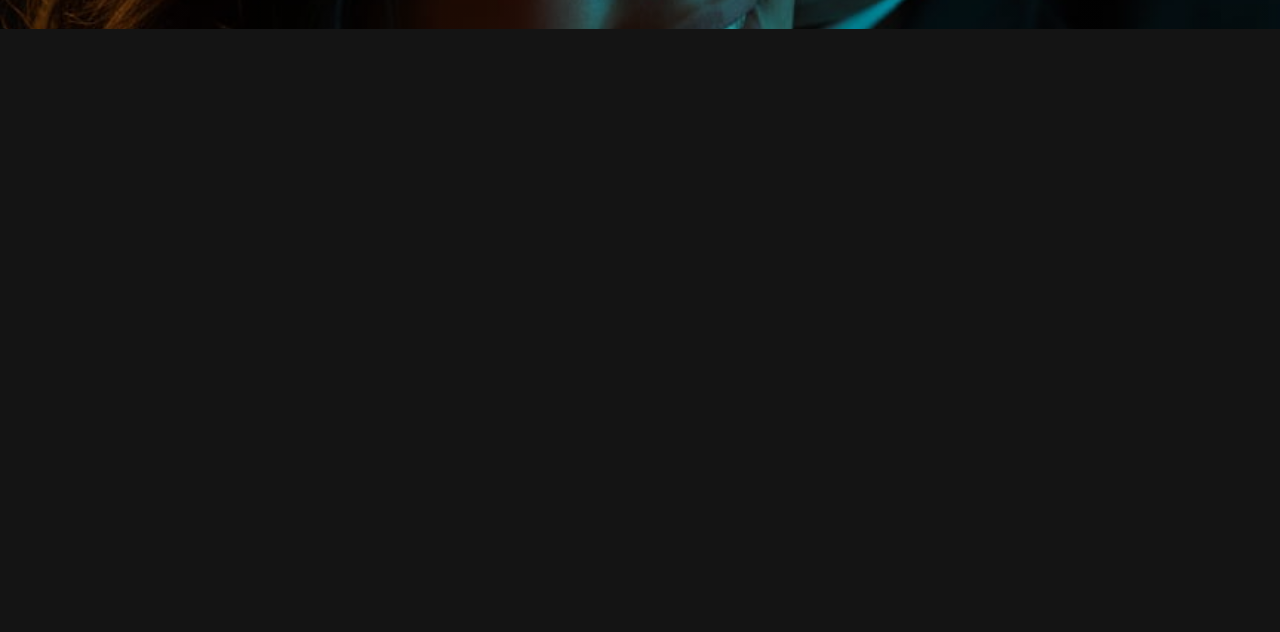
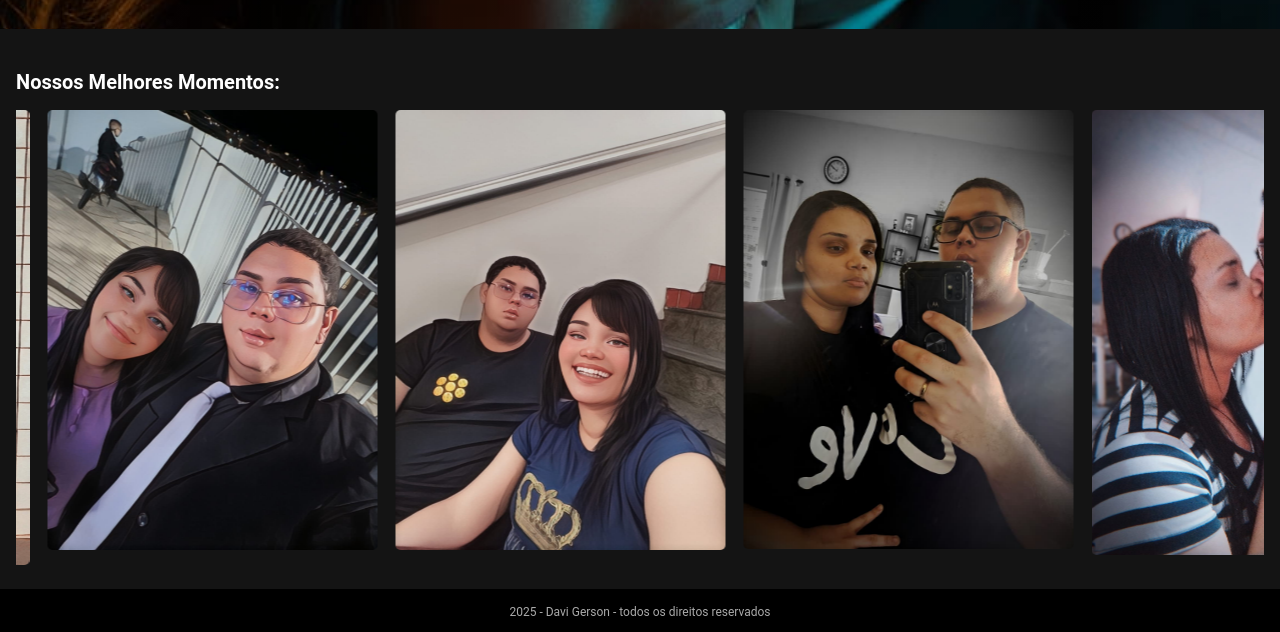
Before and after one commit to Davialves22/projeto-aniversario-Juliana, a plain HTML site: page index.html in a window 1280 px wide. Shown: the part 511-1143 px from the top of the page. Before the commit the page ends 800 px from the top, so only its background shows below. Drawn offline with nearby package versions, Linux system fonts and the light colour scheme.

Commit message:
feito o footer

```diff
--- a/index.html
+++ b/index.html
@@ -1,5 +1,5 @@
 <!DOCTYPE html>
-<html lang="en">
+<html lang="pt-br">
   <head>
     <meta charset="UTF-8">
     <meta name="viewport" content="width=device-width, initial-scale=1.0">
@@ -12,6 +12,11 @@
       href="https://cdnjs.cloudflare.com/ajax/libs/font-awesome/7.0.1/css/all.min.css"
       integrity="sha512-2SwdPD6INVrV/lHTZbO2nodKhrnDdJK9/kg2XD1r9uGqPo1cUbujc+IYdlYdEErWNu69gVcYgdxlmVmzTWnetw=="
       crossorigin="anonymous" referrerpolicy="no-referrer" />
+
+    <link
+      rel="stylesheet"
+      href="https://cdn.jsdelivr.net/npm/swiper@12/swiper-bundle.min.css" />
+
   </head>
   <body>
 
@@ -90,6 +95,35 @@
       </div>
     </section>
 
+    <section class="momentos">
+      <h2>Nossos Melhores Momentos:</h2>
+
+      <!--Swiper de fotos-->
+      <div class="swiper">
+
+        <div class="swiper-wrapper">
+
+          <div class="swiper-slide"><img src="inserts/Foto1.jpeg" alt></div>
+          <div class="swiper-slide"><img src="inserts/Foto2.jpeg" alt></div>
+          <div class="swiper-slide"><img src="inserts/Foto3.jpeg" alt></div>
+          <div class="swiper-slide"><img src="inserts/Foto4.jpeg" alt></div>
+          <div class="swiper-slide"><img src="inserts/foto5.jpeg" alt></div>
+          <div class="swiper-slide"><img src="inserts/Foto6.jpeg" alt></div>
+          <div class="swiper-slide"><img src="inserts/Foto9.jpeg" alt></div>
+
+        </div>
+
+      </div>
+
+    </section>
+
+    <footer>
+      2025 - Davi Gerson - todos os direitos reservados
+    </footer>
+
+    <script
+      src="https://cdn.jsdelivr.net/npm/swiper@12/swiper-bundle.min.js"></script>
     <script src="script.js"></script>
+
   </body>
 </html>
--- a/script.js
+++ b/script.js
@@ -0,0 +1,21 @@
+const swiper = new Swiper(".swiper", {
+  // Optional parameters
+  direction: "horizontal",
+
+  loop: true,
+  autoplay: {
+    delay: 2500,
+    disableOnInteraction: false,
+  },
+
+  slidesPerView: 2,
+  spaceBetween: 10,
+  loop: true,
+  breakpoints: {
+    600: {
+      loop: true,
+      slidesPerView: 4,
+      spaceBetween: 18,
+    },
+  },
+});
--- a/style.css
+++ b/style.css
@@ -89,3 +89,42 @@ body {
   cursor: pointer;
   font-size: 14px;
 }
+
+.momentos {
+  padding: 1.5rem 1rem;
+}
+
+.momentos h2 {
+  margin-bottom: 1rem;
+  font-size: 20px;
+}
+
+.swiper {
+  width: 100%;
+  padding-bottom: 20px;
+}
+
+.swiper-slide {
+  width: auto !important;
+}
+
+.swiper-slide img {
+  display: block;
+  width: 200px;
+  border-radius: 5px;
+  margin: 0 auto;
+}
+
+@media (min-width: 900px) {
+  .swiper-slide img {
+    width: 330px !important;
+  }
+}
+
+footer {
+  background-color: black;
+  padding: 1rem;
+  text-align: center;
+  font-size: 12px;
+  color: #aaa;
+}
```
